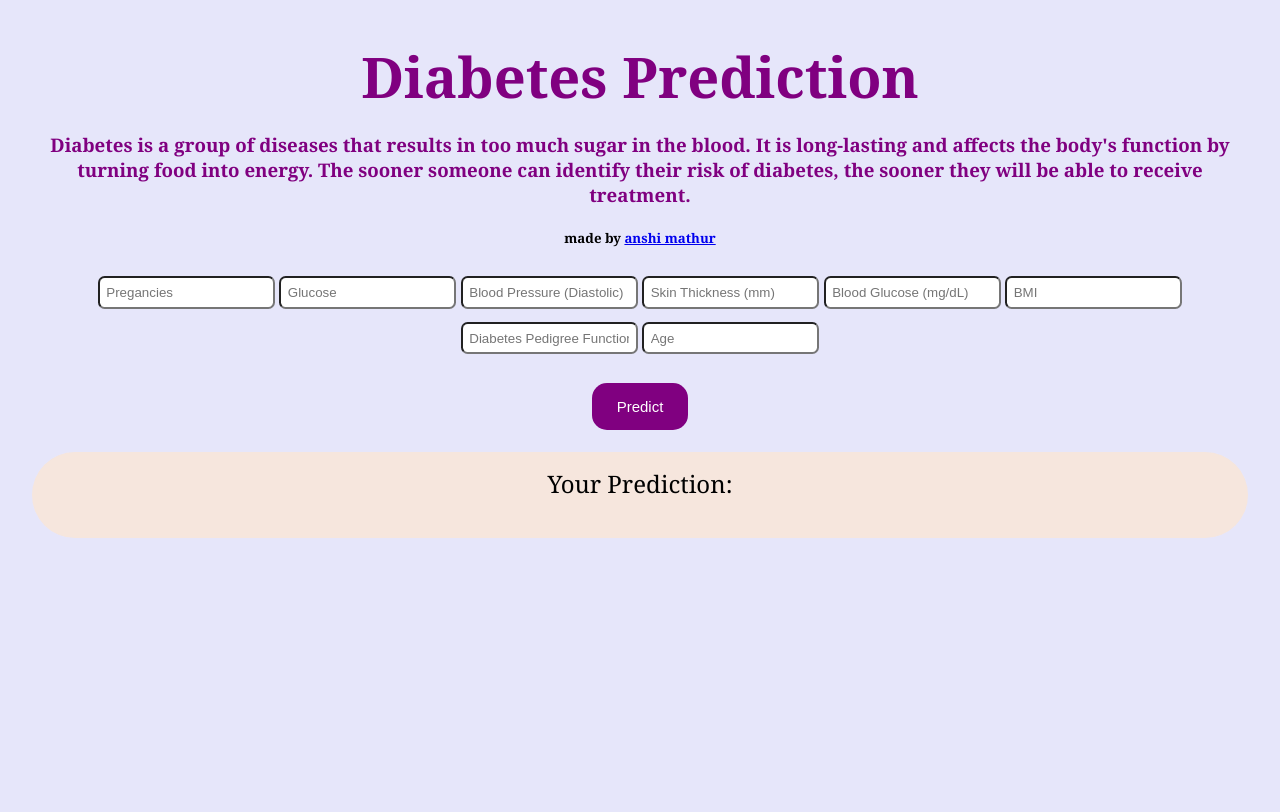
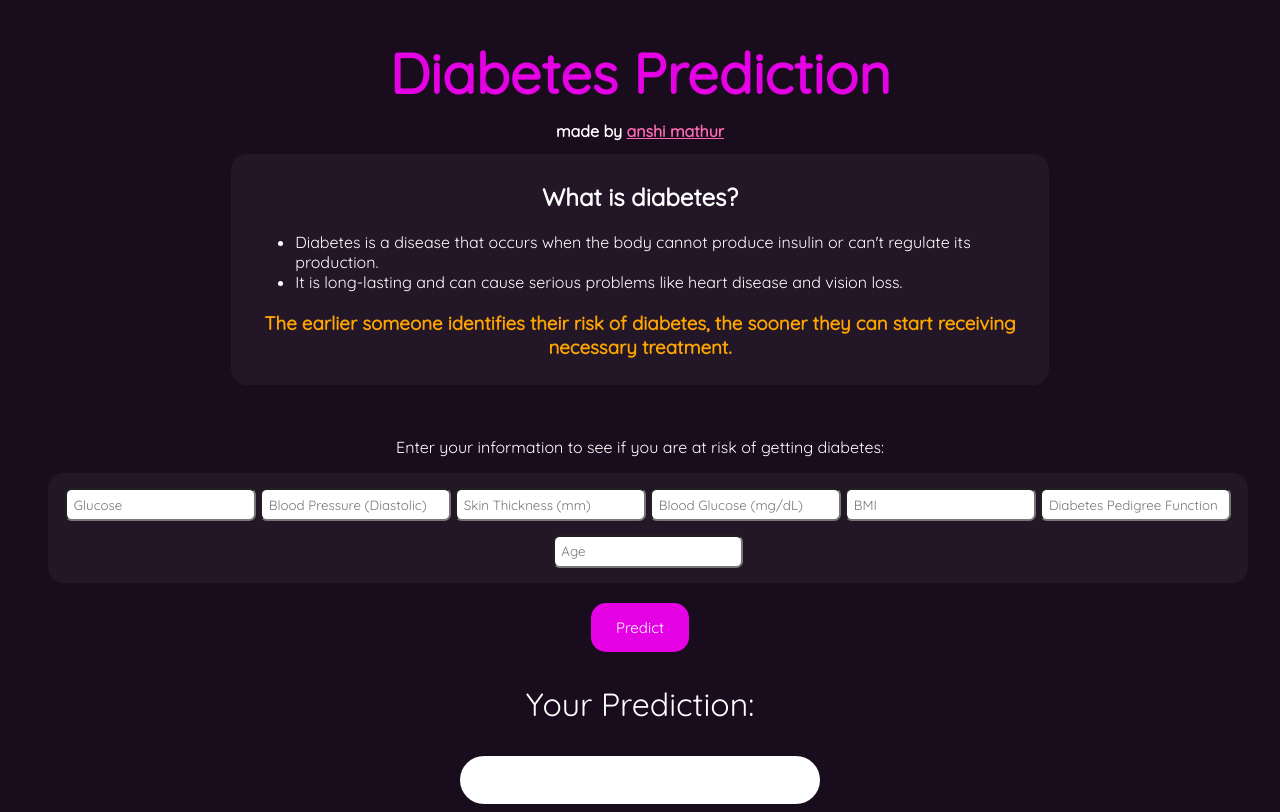
Before and after one commit to anshimathur0325/Diabetes-ML-Flask-App, a Flask app: page / in a window 1280 px wide. Before the commit the page ends 538 px from the top, so only its background shows below. Run offline with Flask 2, Linux system fonts and the light colour scheme; parts of the project's set-up code (start-up, migrations or seed data) failed here and were passed over.

Commit message:
Styling changes to the user interface

```diff
--- a/static/css/style.css
+++ b/static/css/style.css
@@ -2,18 +2,19 @@
 body{
   margin-top: 0em;
   /* margin-bottom: 2em; */
-      margin-left: 2em;
-      margin-right: 2em;
-      background-color:lavender;
-      color:purple;
+  margin-left: 3em;
+  margin-right: 3em;
+  background-color:#190c1d;
+  color:white;
   text-align: center;
-      font-family:Georgia, 'Times New Roman', Times, serif;
+  font-family: 'Quicksand', sans-serif;
 }
 input{
-      width:12em;
+  width:13em;
   padding:.5em;
   border-radius:.5em;
   margin:0.5em 0;
+  font-family: 'Quicksand', sans-serif;
 }
 button {
 
@@ -24,9 +25,10 @@
   text-decoration: none;
   outline: none;
   color: #fff;
-      background-color:purple;
+  background-color:rgb(228, 2, 228);
   border: none;
   border-radius: 15px;
+  font-family: 'Quicksand', sans-serif;
 }
 #center {
   display: flex;
@@ -35,13 +37,56 @@
 #big{
   color:orangered;
   font-size: 1.5em;
-      background-color:#f6e6dd;
-      line-height: 0.5;
+  background-color:white;
   padding-bottom: 1em;
-      padding-top: 0.1em;
+  padding-top: 1em;
   border-radius: 10em;
-
+  width:15em;
+  margin-left: auto;
+  margin-right: auto;
 }
 h1{
   font-size:3.5em;
+  color:rgb(228, 2, 228);
 }
+
+
+a:visited {
+  color: lightblue;
+}
+
+a:link {
+  color: hotpink;
+}
+
+a:hover {
+  color: hotpink;
+}
+
+#info {
+  background-color:rgba(255, 255, 255, 0.044);
+  border-radius: 1em;
+  padding:0.5em;
+  padding-left: 1.5em;
+  padding-right: 1.5em;
+  width: 65%;
+  margin: auto;
+  margin-bottom: 1em;
+  text-align: center;
+}
+ul{
+  text-align: left;
+}
+
+h3{
+  color:orange;
+}
+#input{
+  background-color:rgba(255, 255, 255, 0.044);
+  border-radius: 1em;
+  padding:0.5em;
+  width: 100%;
+  margin: auto;
+  margin-top: 0em;
+  text-align: center;
+}
--- a/templates/index.html
+++ b/templates/index.html
@@ -1,14 +1,12 @@
 <!DOCTYPE html>
 <html>
-
-
-
 
 <head>
   <meta charset="UTF-8">
   <title>Diabetes Prediction</title>
   <link rel="stylesheet" href="{{ url_for('static', filename= 'css/style.css') }}">
   <meta name="viewport" content="width=device-width, initial-scale=1" />
+  <link href='https://fonts.googleapis.com/css?family=Quicksand' rel='stylesheet'>
 
 </head>
 <link rel="shortcut icon" href="{{ url_for('static', filename='favicon.ico') }}">
@@ -16,13 +14,20 @@
 <body>
  <div >
 	<h1 style="text-align: center; margin-bottom: 0px;">Diabetes Prediction</h1>
-
-    <h3>Diabetes is a group of diseases that results in too much sugar in the blood. It is long-lasting and affects the body's function by turning food into energy. The sooner someone can identify their risk of diabetes, the sooner they will be able to receive treatment.
- </h3>
- <h5 style = "color: black">made by <a href = "https://anshimathur1.netlify.app/">anshi mathur</a></h5>
+  <h2 style = "color: white; font-size: 1em;">made by <a href = "https://anshimathur1.netlify.app/">anshi mathur</a></h2>
+  <div id="info">
+    <h2>What is diabetes?</h2>
+    <ul>
+  <li>Diabetes is a disease that occurs when the body cannot produce insulin or can't regulate its production. </li>
+  <li>It is long-lasting and can cause serious problems like heart disease and vision loss. </li>
+</ul>
+  <h3>The earlier someone identifies their risk of diabetes, the sooner they can start receiving necessary treatment.
+ </h3></div>
+ <br>
+ <p>Enter your information to see if you are at risk of getting diabetes:</p>
+ <div id="input">
      <!-- Main Input For Receiving Query to our ML -->
     <form action="{{ url_for('predict')}}" method="post" netlify netlify-honeypot="bot-field">
-    	<input type="text" name="Pregnancies" placeholder="Pregancies" required="required" />
       <input type="text" name="Glucose" placeholder="Glucose" required="required" />
 		  <input type="text" name="BloodPressure" placeholder="Blood Pressure (Diastolic)" required="required" />
 		  <input type="text" name="SkinThickness" placeholder="Skin Thickness (mm)" required="required" />
@@ -30,14 +35,13 @@
       <input type="text" name="BMI" placeholder="BMI" required="required" />
 		  <input type="text" name="DiabetesPedigreeFunction" placeholder="Diabetes Pedigree Function" required="required" />
 		  <input type="text" name="Age" placeholder="Age" required="required" />
-      <br>
+    </div>
       <br>
       <div id="center">
         <button type="submit" >Predict</button>
       </div>
-      <br>
+      <p style="color:white;font-size: 2em;">Your Prediction:</p>
       <div id="big">
-      <p style="color:black">Your Prediction:</p>
       {{ prediction_text }}
       </div>
 
```
Lines whose indentation alone changed are shown as unchanged.
